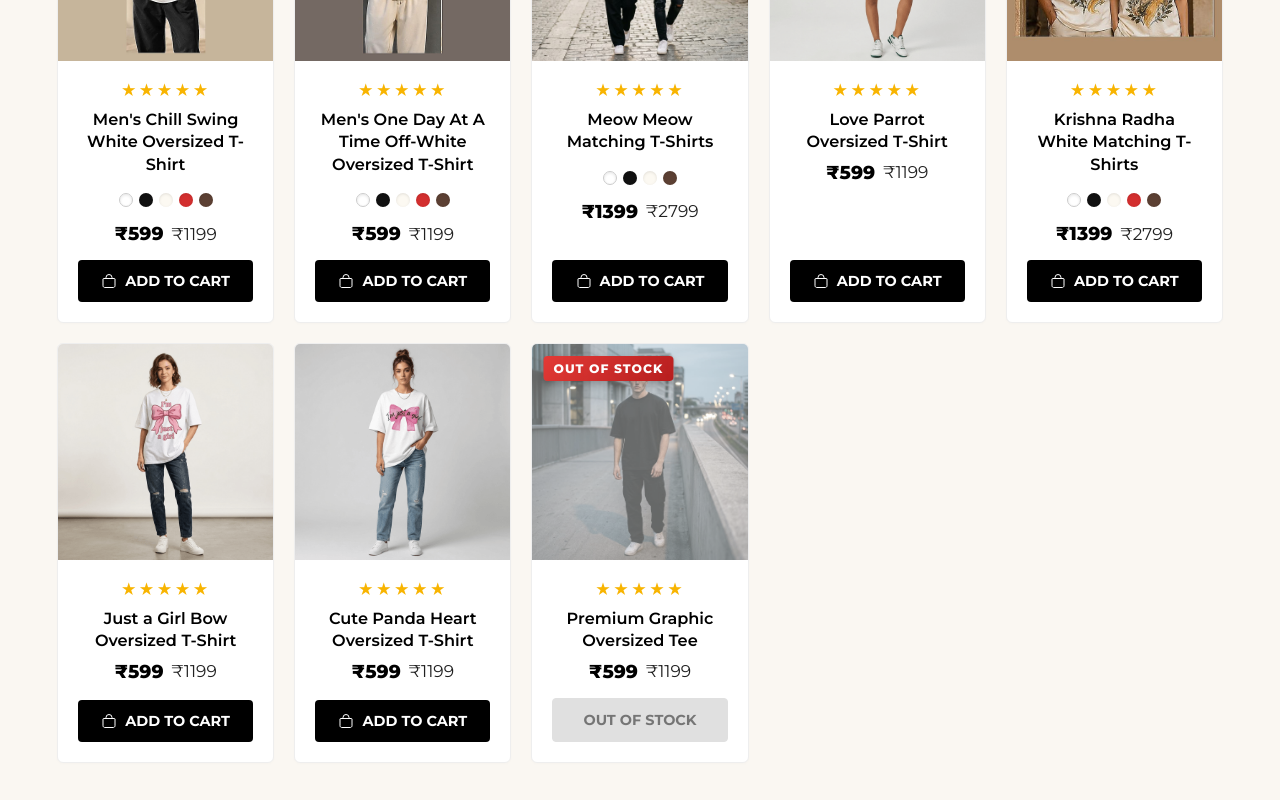
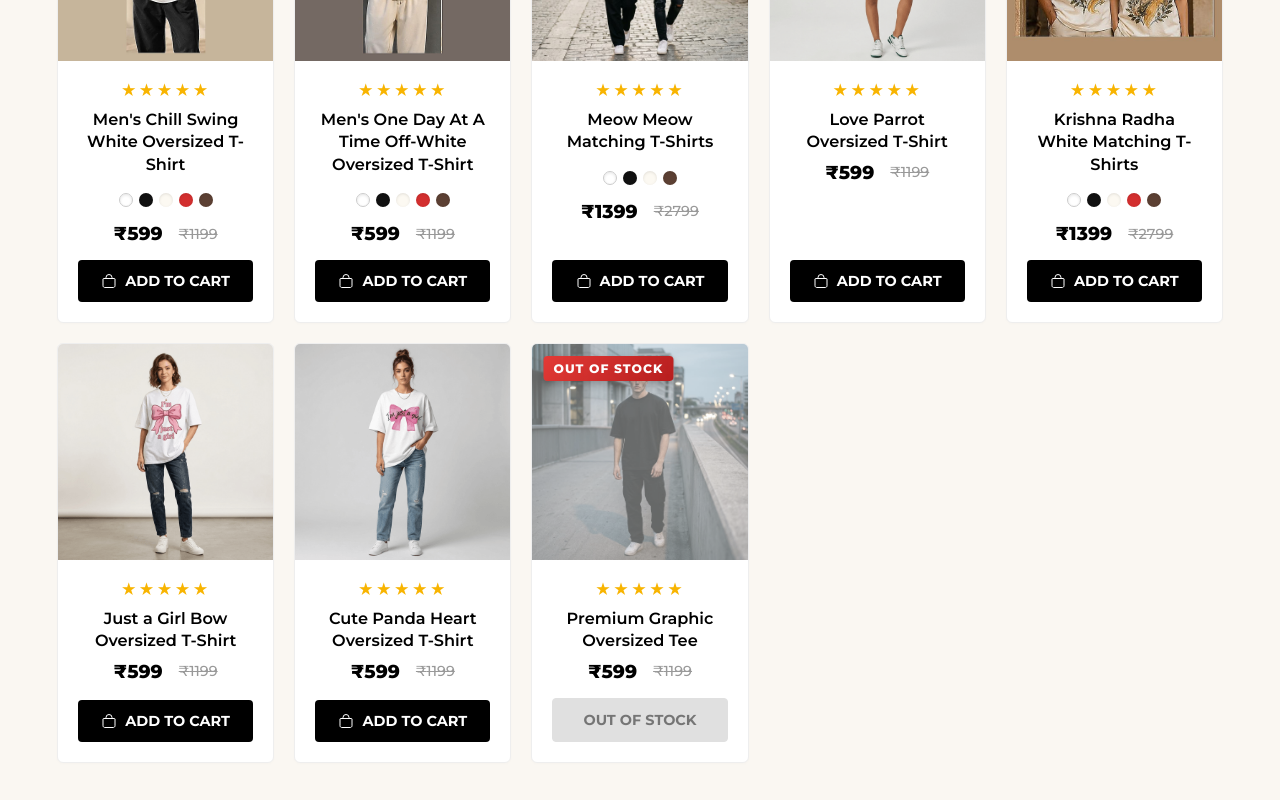
Before and after one commit to sagarbashetti15-design/namma-print-house, a React (Vite) app: page / in a window 1280 px wide. Shown: the part 1108-1908 px from the top of the page. Built offline with nearby package versions, Linux system fonts and the light colour scheme; no server answers; the database is empty.

Commit message:
fix: add text-decoration line-through to original price in product cards

```diff
--- a/src/components/ProductCard.css
+++ b/src/components/ProductCard.css
@@ -131,3 +131,11 @@ body.dark-theme .btn-add-cart.out-of-stock-btn {
   color: #e60039 !important;
   font-weight: 800 !important;
 }
+
+.original-price {
+  text-decoration: line-through;
+  color: #999;
+  font-size: 0.85em;
+  margin-left: 8px;
+  font-weight: 500;
+}
```
